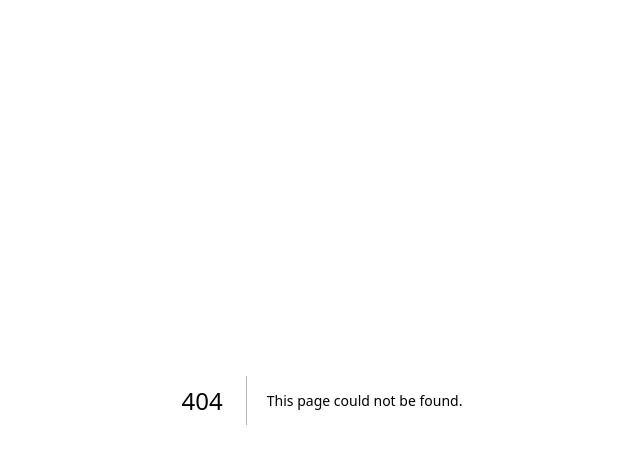
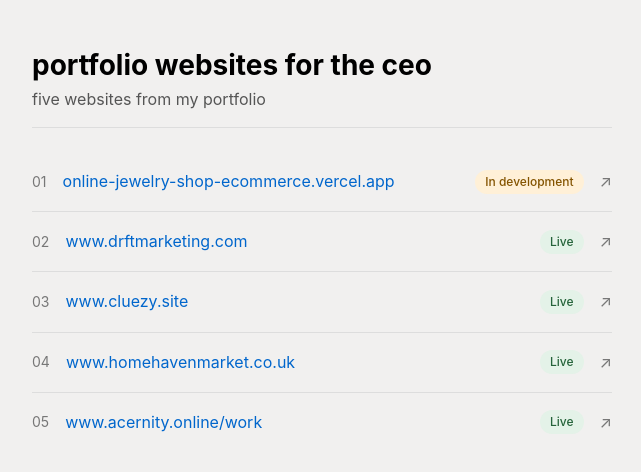
Before and after one commit to vivekupasani/portfolio, a Next.js app: page /the-ceo in a window 1280 px wide. Before the commit this address had no page. Shown: the top 472 px of the page, without its empty margins (318-959 px from the left). Built offline with nearby package versions, Linux system fonts and the light colour scheme.

Commit message:
add: the-ceo page

```diff
--- /dev/null
+++ b/app/the-ceo/page.tsx
@@ -0,0 +1,71 @@
+import Link from "next/link";
+import type { Metadata } from "next";
+
+export const metadata: Metadata = {
+	title: "portfolio websites",
+	description: "Five websites from the portfolio of Vivek Upasani.",
+	alternates: {
+		canonical: "/the-ceo",
+	},
+};
+
+type WebsiteStatus = "Live" | "In development";
+
+const websites: { url: string; status: WebsiteStatus }[] = [
+	{ url: "https://online-jewelry-shop-ecommerce.vercel.app", status: "In development" },
+	{ url: "https://www.drftmarketing.com", status: "Live" },
+	{ url: "https://www.cluezy.site", status: "Live" },
+	{ url: "https://www.homehavenmarket.co.uk", status: "Live" },
+	{ url: "https://www.acernity.online/work", status: "Live" },
+];
+
+const linkClass =
+	"text-[#0066cc] no-underline hover:text-[#004499] hover:underline transition-colors duration-200";
+
+export default function TheCEOPage() {
+	return (
+		<main className="px-8 py-4 md:p-12 bg-[#F1F0EF] text-[#333] leading-[1.7] min-h-screen">
+			<div className="max-w-145 mx-auto text-left">
+				<h1 className="text-[28px] font-bold text-black mb-1 leading-tight">
+					portfolio websites for the ceo
+				</h1>
+				<p className="text-base text-[#555] mb-4">
+					five websites from my portfolio
+				</p>
+
+				<div className="mb-6 border-t border-[#ddd]" />
+
+				<ol className="divide-y divide-[#ddd]">
+					{websites.map((website, index) => (
+						<li
+							key={website.url}
+							className="flex flex-wrap items-center justify-between gap-x-4 gap-y-2 py-4"
+						>
+							<span className="text-sm text-[#777]">0{index + 1}</span>
+							<a
+								href={website.url}
+								target="_blank"
+								rel="noopener noreferrer"
+								className={`${linkClass} min-w-0 flex-1 break-all`}
+							>
+								{website.url.replace(/^https:\/\//, "")}
+							</a>
+							<span
+								className={`shrink-0 rounded-full px-2.5 py-1 text-xs font-medium ${
+									website.status === "Live"
+										? "bg-[#e4f2e8] text-[#25633a]"
+										: "bg-[#fff0d7] text-[#845400]"
+								}`}
+							>
+								{website.status}
+							</span>
+							<span aria-hidden="true" className="text-[#777]">
+								↗
+							</span>
+						</li>
+					))}
+				</ol>
+			</div>
+		</main>
+	);
+}
```
